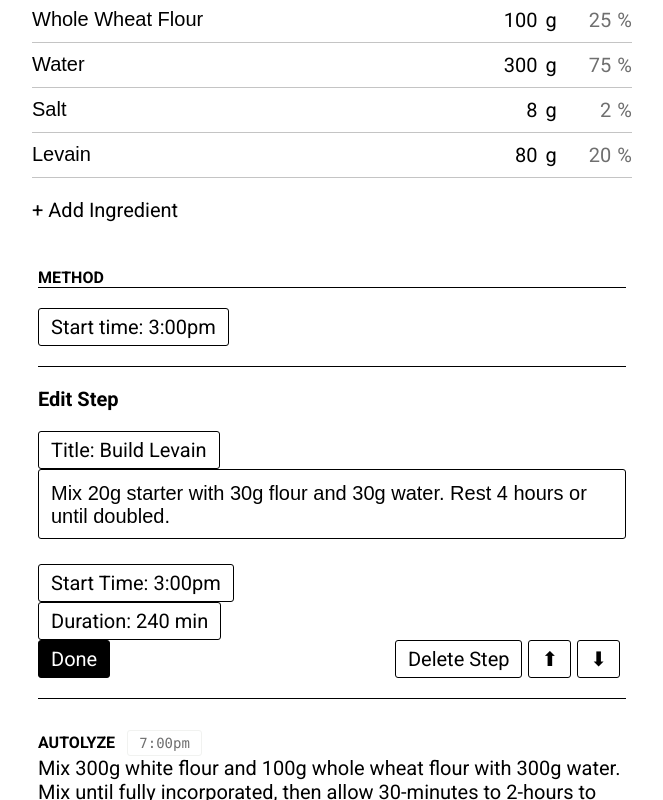
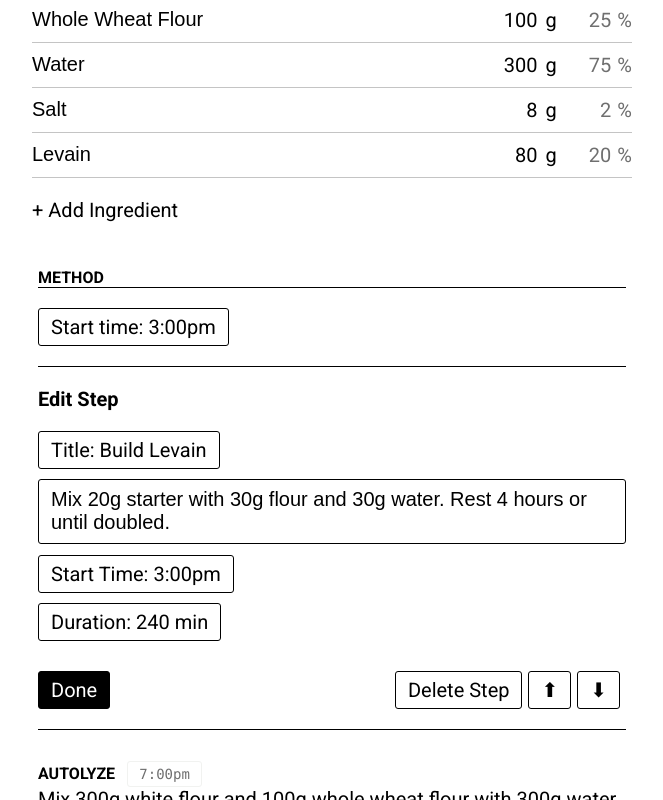
Before and after one commit to josh-cpm/bread-vue, a Vue app: page / in a window 1280 px wide. Both pictures are taken after a click on the element 640 px from the left and 853 px from the top of the page. Shown: the part 453-1253 px from the top of the page, without its empty margins (308-971 px from the left). Built offline with nearby package versions, Linux system fonts and the light colour scheme.

Commit message:
Styling changes for Step

```diff
--- a/src/components/Step.vue
+++ b/src/components/Step.vue
@@ -20,7 +20,7 @@
       <div class="step-editor-header">
         <h4>Edit Step</h4>
       </div>
-      <div>
+      <div class="method-step-element-editor">
         <EditableButton
           :name="this.$options.name"
           :buttonValue="stepTitle"
@@ -28,8 +28,9 @@
           @inputText="$emit('update:stepTitle', $event)"
         ></EditableButton>
       </div>
-      <div class="method-step-description-editor">
+
       <textarea
+        class="method-step-description-editor"
         ref="description"
         :value="stepInstructions"
         @input="
@@ -38,8 +39,8 @@
         "
       >
       </textarea>
-      </div>
-      <div>
+
+      <div class="method-step-element-editor">
         <EditableButton
           :name="this.$options.name"
           :buttonValue="stepTimeString"
@@ -47,7 +48,7 @@
           @inputText="$emit('start-time-change', { $event, index })"
         ></EditableButton>
       </div>
-      <div>
+      <div class="method-step-element-editor">
         <EditableButton
           :name="this.$options.name"
           :buttonValue="stepDuration + ' min'"
@@ -110,7 +111,6 @@ export default {
       } else {
         return dateFormat(this.stepStartTime, 'h:MMtt');
       }
-      // return dateFormat(this.stepStartTime, 'h:MMtt');
     },
   },
   methods: {
@@ -120,7 +120,7 @@ export default {
     resizeTextAreaHeight() {
       const element = this.$refs.description;
       element.style.height = '1px';
-      element.style.height = element.scrollHeight + 6 + 'px';
+      element.style.height = element.scrollHeight + 3 + 'px';
     },
     updateDuration(event) {
       this.$emit('update:stepDuration', parseInt(event));
@@ -158,6 +158,7 @@ input {
   flex-direction: row;
   justify-content: space-between;
   align-items: center;
+  margin-top: 1.5rem;
 }
 
 .method-step-title input {
@@ -175,11 +176,13 @@ textarea {
   resize: none;
   border: 1px solid black;
   border-radius: 3px;
-  padding: 0.3em 0.6em;
-  padding-top: 0.6em;
-  margin-bottom: 1rem;
+  padding: 0.4em 0.6em;
   font-family: sans-serif;
   font-size: 1rem;
+}
+
+.method-step-description-editor {
+  margin-bottom: 0.3rem;
 }
 
 .inline-button {
@@ -234,4 +237,8 @@ textarea {
   margin-top: 1rem;
   margin-bottom: 1rem;
 }
+
+.method-step-element-editor {
+  margin-bottom: 0.5rem;
+}
 </style>
```
Lines whose indentation alone changed are shown as unchanged.
